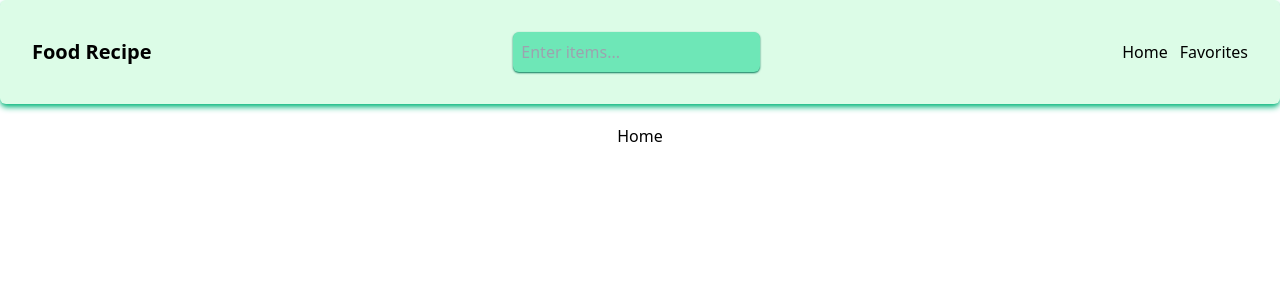
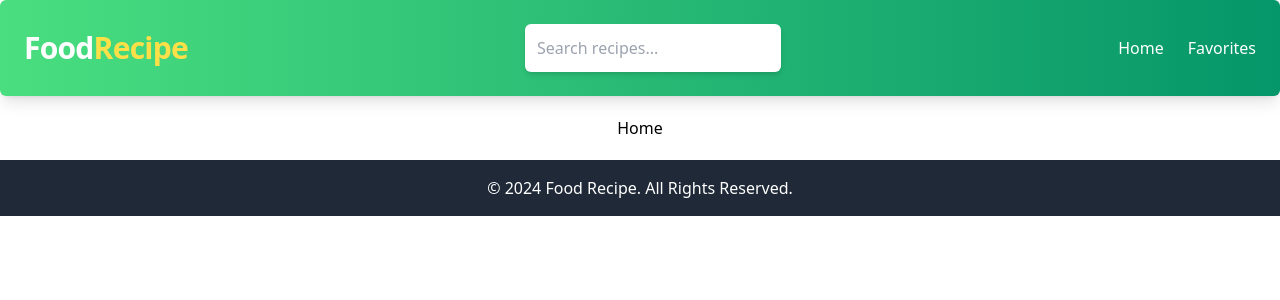
Before and after one commit to JoaDelVecchio/food-recipe, a React (Vite) app: page / in a window 1280 px wide. Shown: the top 300 px of the page. Built offline with nearby package versions, Linux system fonts and the light colour scheme.

Commit message:
Improve styling

```diff
--- a/src/App.tsx
+++ b/src/App.tsx
@@ -1,11 +1,9 @@
-import Navbar from "./components/Navbar";
 import { Route, Routes } from "react-router-dom";
+import Header from "./components/Header";
 import Home from "./pages/home/Home";
 import Details from "./pages/details/Details";
 import Favorites from "./pages/favorites/Favorites";
-
 import "./App.css";
-import SearchBar from "./components/SearchBar";
 import { useState } from "react";
 
 function App() {
@@ -13,19 +11,19 @@ function App() {
 
   return (
     <div className="w-full flex flex-col gap-5">
-      <header className="flex flex-col md:flex-row shadow-md shadow-emerald-500 bg-green-100 rounded-md justify-between items-center p-8 w-full">
-        <h1 className="text-xl font-bold">Food Recipe</h1>
-        <SearchBar
-          searchedItem={searchedItem}
-          setSearchedItem={setSearchedItem}
-        />
-        <Navbar />
-      </header>
-      <Routes>
-        <Route path="/" element={<Home />} />
-        <Route path="/recipe-item/:id" element={<Details />} />
-        <Route path="/favorites" element={<Favorites />} />
-      </Routes>
+      <Header searchedItem={searchedItem} setSearchedItem={setSearchedItem} />
+
+      <main className="flex-grow px-4">
+        <Routes>
+          <Route path="/" element={<Home />} />
+          <Route path="/recipe-item/:id" element={<Details />} />
+          <Route path="/favorites" element={<Favorites />} />
+        </Routes>
+      </main>
+
+      <footer className="bg-gray-800 text-white text-center py-4">
+        <p>&copy; 2024 Food Recipe. All Rights Reserved.</p>
+      </footer>
     </div>
   );
 }
--- /dev/null
+++ b/src/components/Header.tsx
@@ -0,0 +1,29 @@
+import Navbar from "./Navbar";
+import SearchBar from "./SearchBar";
+
+const Header = ({
+  searchedItem,
+  setSearchedItem,
+}: {
+  searchedItem: string;
+  setSearchedItem: React.Dispatch<React.SetStateAction<string>>;
+}) => {
+  return (
+    <header className="flex flex-col md:flex-row items-center justify-between bg-gradient-to-r from-green-400 to-emerald-600 text-white rounded-md shadow-lg p-6">
+      <h1 className="text-3xl font-extrabold tracking-tight">
+        Food<span className="text-yellow-300">Recipe</span>
+      </h1>
+
+      {/* Search Bar */}
+      <SearchBar
+        searchedItem={searchedItem}
+        setSearchedItem={setSearchedItem}
+      />
+
+      {/* Navigation Bar */}
+      <Navbar />
+    </header>
+  );
+};
+
+export default Header;
--- a/src/components/Navbar.tsx
+++ b/src/components/Navbar.tsx
@@ -3,14 +3,17 @@ import { Link } from "react-router-dom";
 const Navbar = () => {
   return (
     <nav>
-      <ul className="flex justify-center gap-3">
+      <ul className="flex justify-center gap-6 font-medium">
         <li>
-          <Link className="text-black" to="/">
+          <Link className="hover:text-yellow-300 transition-colors" to="/">
             Home
           </Link>
         </li>
         <li>
-          <Link className="text-black" to="/favorites">
+          <Link
+            className="hover:text-yellow-300 transition-colors"
+            to="/favorites"
+          >
             Favorites
           </Link>
         </li>
--- a/src/components/SearchBar.tsx
+++ b/src/components/SearchBar.tsx
@@ -11,16 +11,15 @@ const SearchBar = ({
   const handleSearchedItemChanges = (
     e: React.ChangeEvent<HTMLInputElement>
   ) => {
-    e.preventDefault();
     setSearchedItem(e.target.value);
   };
 
   return (
     <form>
       <input
-        className="rounded-md p-2 bg-emerald-300 shadow-sm shadow-emerald-700 "
+        className="rounded-md p-3 w-64 bg-white text-gray-800 placeholder-gray-400 shadow-md focus:ring-2 focus:ring-emerald-500 outline-none transition"
         type="text"
-        placeholder="Enter items..."
+        placeholder="Search recipes..."
         value={searchedItem}
         onChange={(e) => handleSearchedItemChanges(e)}
       />
```
